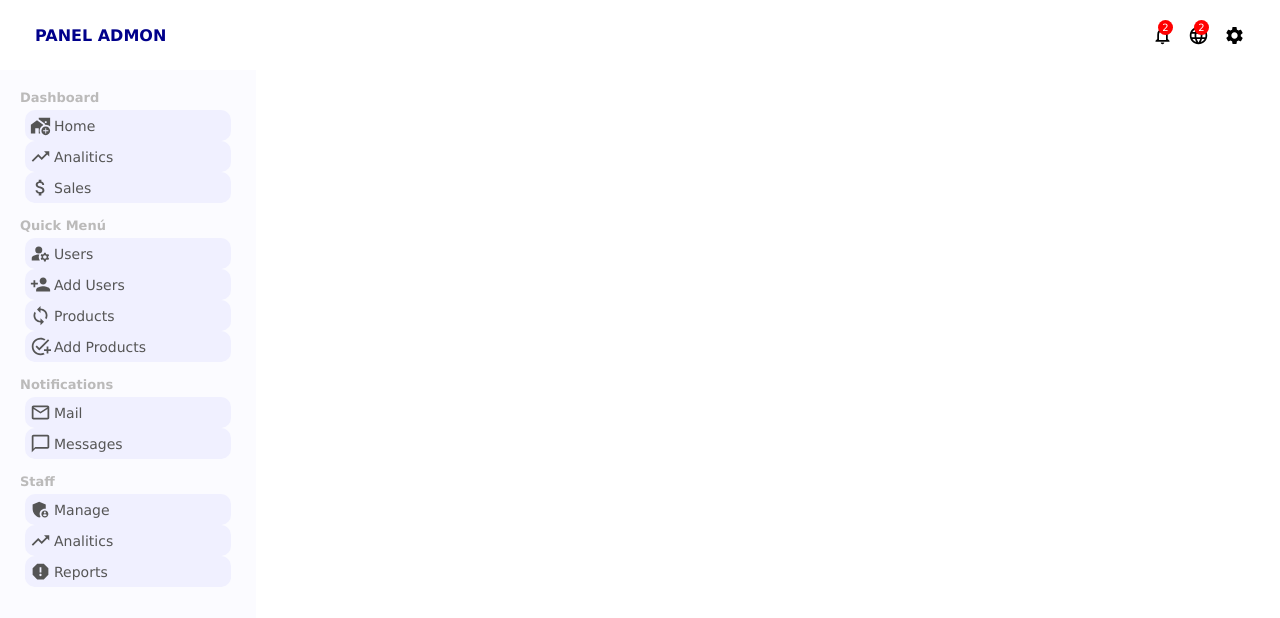
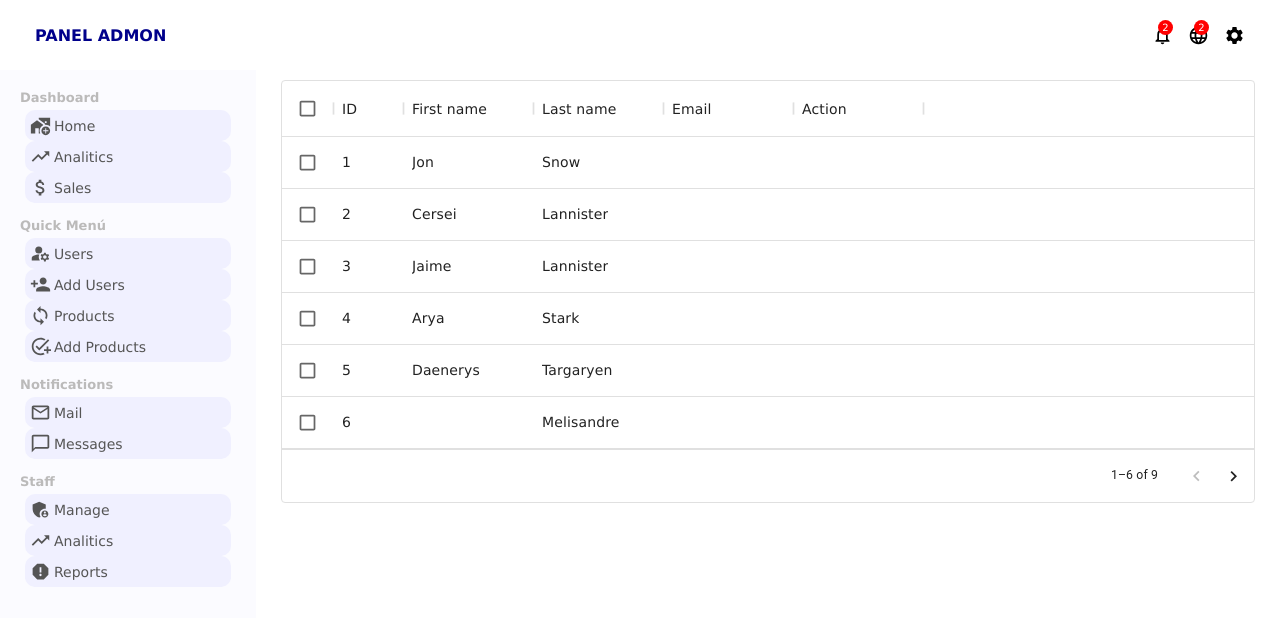
Before and after one commit to EdwinIvanS/Dashboard-Admin-Ecommerce, a React (Create React App) app in the folder client/: page /allUsers in a window 1280 px wide. Shown: the top 618 px of the page. Built offline with nearby package versions, Linux system fonts and the light colour scheme.

Commit message:
create all users

```diff
--- a/client/package.json
+++ b/client/package.json
@@ -7,6 +7,7 @@
     "@emotion/styled": "^11.10.5",
     "@mui/icons-material": "^5.11.0",
     "@mui/material": "^5.11.6",
+    "@mui/x-data-grid": "^5.17.21",
     "@testing-library/jest-dom": "^5.16.5",
     "@testing-library/react": "^13.4.0",
     "@testing-library/user-event": "^13.5.0",
--- a/client/src/App.js
+++ b/client/src/App.js
@@ -3,6 +3,7 @@ import { Sidebar } from "./components/Sidebar";
 import { Topbar } from "./components/Topbar";
 import Home from "./pages/Home";
 import UserAdd from "./pages/UserAdd";
+import AllUsers from "./pages/AllUsers"
 
 function App() {
   return (
@@ -12,10 +13,13 @@ function App() {
         <div className="section-app">
           <Sidebar />
           <Routes>
-            <Route path="/home" exact={true} element={<Home/>}></Route>
+            <Route path="/home" exact={true} element={<Home />}></Route>
           </Routes>
           <Routes>
-            <Route path="/addUser" exact={true} element={<UserAdd/>}></Route>
+            <Route path="/allUsers" exact={true} element={<AllUsers />}></Route>
+          </Routes>
+          <Routes>
+            <Route path="/addUser" exact={true} element={<UserAdd />}></Route>
           </Routes>
           <Routes>
             <Route
--- /dev/null
+++ b/client/src/assets/sass/_allUsers.scss
@@ -0,0 +1,7 @@
+.allUsersContainer{
+    width: 80%;
+    margin-left: 20%;
+    padding-top: 80px;
+    padding-left: 25px;
+    padding-right: 25px;
+}
--- a/client/src/assets/sass/styles.scss
+++ b/client/src/assets/sass/styles.scss
@@ -5,3 +5,4 @@
 @import './sideBar';
 @import './home';
 @import './addUser';
+@import './allUsers';
--- a/client/src/components/Sidebar.jsx
+++ b/client/src/components/Sidebar.jsx
@@ -45,7 +45,7 @@ export const Sidebar = () => {
           <div className="sidebarMenu">
             <h3 className="sidebarTitle">Quick Menú</h3>
             <ul className="sidebarList">
-              <Link to="/users" className="sidebarLink">
+              <Link to="/allUsers" className="sidebarLink">
                 <li className="sidebarListItem active">
                   <ManageAccountsIcon className="sidebarIcon" />
                   Users
--- /dev/null
+++ b/client/src/pages/AllUsers.jsx
@@ -0,0 +1,38 @@
+import React from 'react'
+import { DataGrid } from "@mui/x-data-grid";
+
+export default function AllUsers() {
+  const columns = [
+    { field: "id", headerName: "ID", width: 70 },
+    { field: "firstName", headerName: "First name", width: 130 },
+    { field: "lastName", headerName: "Last name", width: 130 },
+    { field: "email", headerName: "Email", width: 130 },
+    { field: "action", headerName: "Action", width: 130 },
+  ];
+
+  const rows = [
+    { id: 1, lastName: "Snow", firstName: "Jon", age: 35 },
+    { id: 2, lastName: "Lannister", firstName: "Cersei", age: 42 },
+    { id: 3, lastName: "Lannister", firstName: "Jaime", age: 45 },
+    { id: 4, lastName: "Stark", firstName: "Arya", age: 16 },
+    { id: 5, lastName: "Targaryen", firstName: "Daenerys", age: null },
+    { id: 6, lastName: "Melisandre", firstName: null, age: 150 },
+    { id: 7, lastName: "Clifford", firstName: "Ferrara", age: 44 },
+    { id: 8, lastName: "Frances", firstName: "Rossini", age: 36 },
+    { id: 9, lastName: "Roxie", firstName: "Harvey", age: 65 },
+  ];
+
+  return (
+    <div className="allUsersContainer">
+      <div style={{ height: 423, width: "100%" }}>
+        <DataGrid
+          rows={rows}
+          columns={columns}
+          pageSize={6}
+          rowsPerPageOptions={[5]}
+          checkboxSelection
+        />
+      </div>
+    </div>
+  );
+}
--- a/client/src/pages/Home.jsx
+++ b/client/src/pages/Home.jsx
@@ -1,7 +1,7 @@
 import Chart from "../components/Chart";
 import FeaturedInfo from "../components/FeaturedInfo";
-import WidgetLg from "../components/WidgetLg";
-import WidgetSm from "../components/WidgetSm";
+//import WidgetLg from "../components/WidgetLg";
+//import WidgetSm from "../components/WidgetSm";
 import { userData } from "../dummyData";
 
 export default function Home() {
```
Also changed, not shown: client/src/components/Main.jsx (deleted, +0 -7 lines), 2 other files (tests, documents, lock files or other folders).
